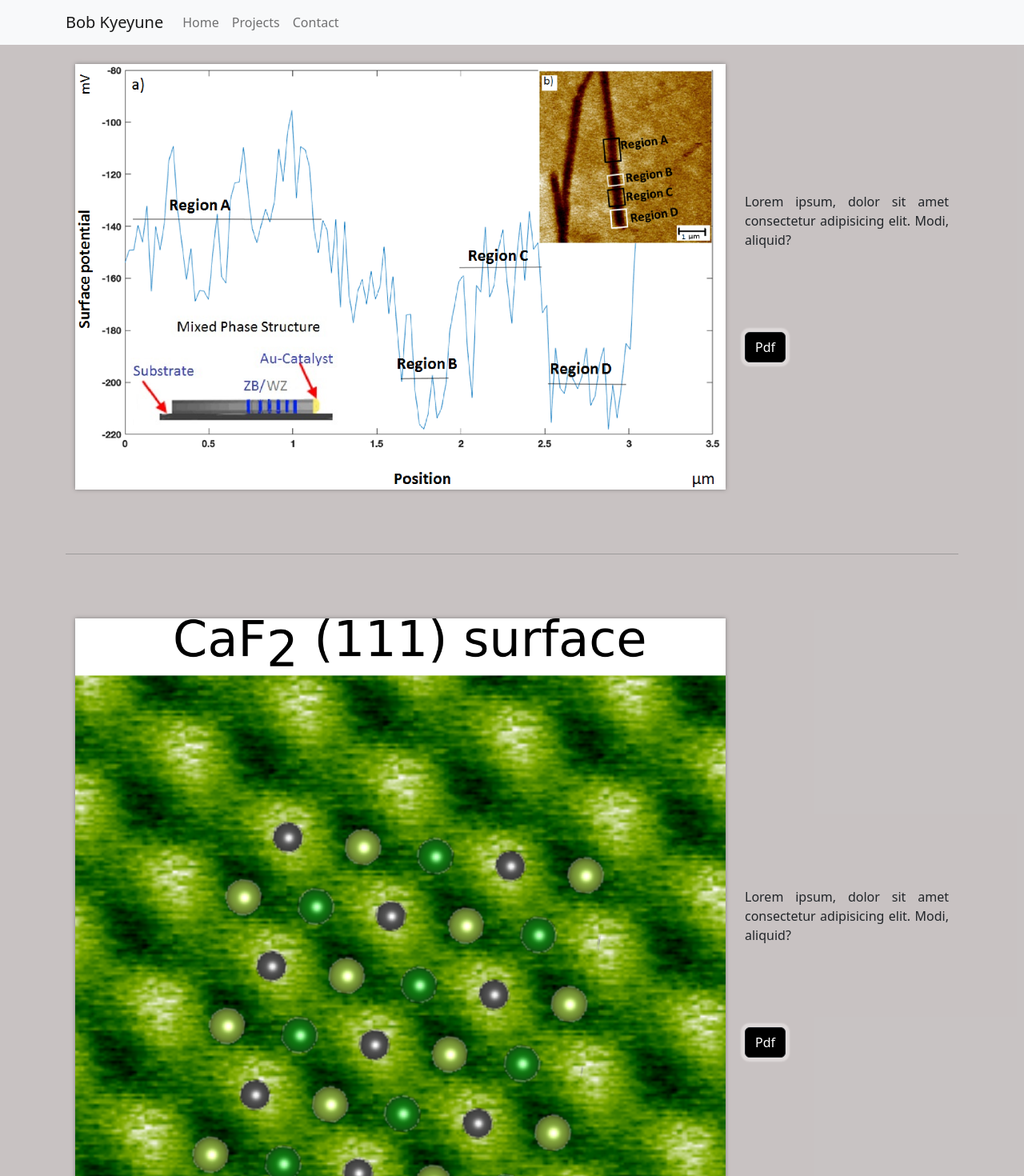
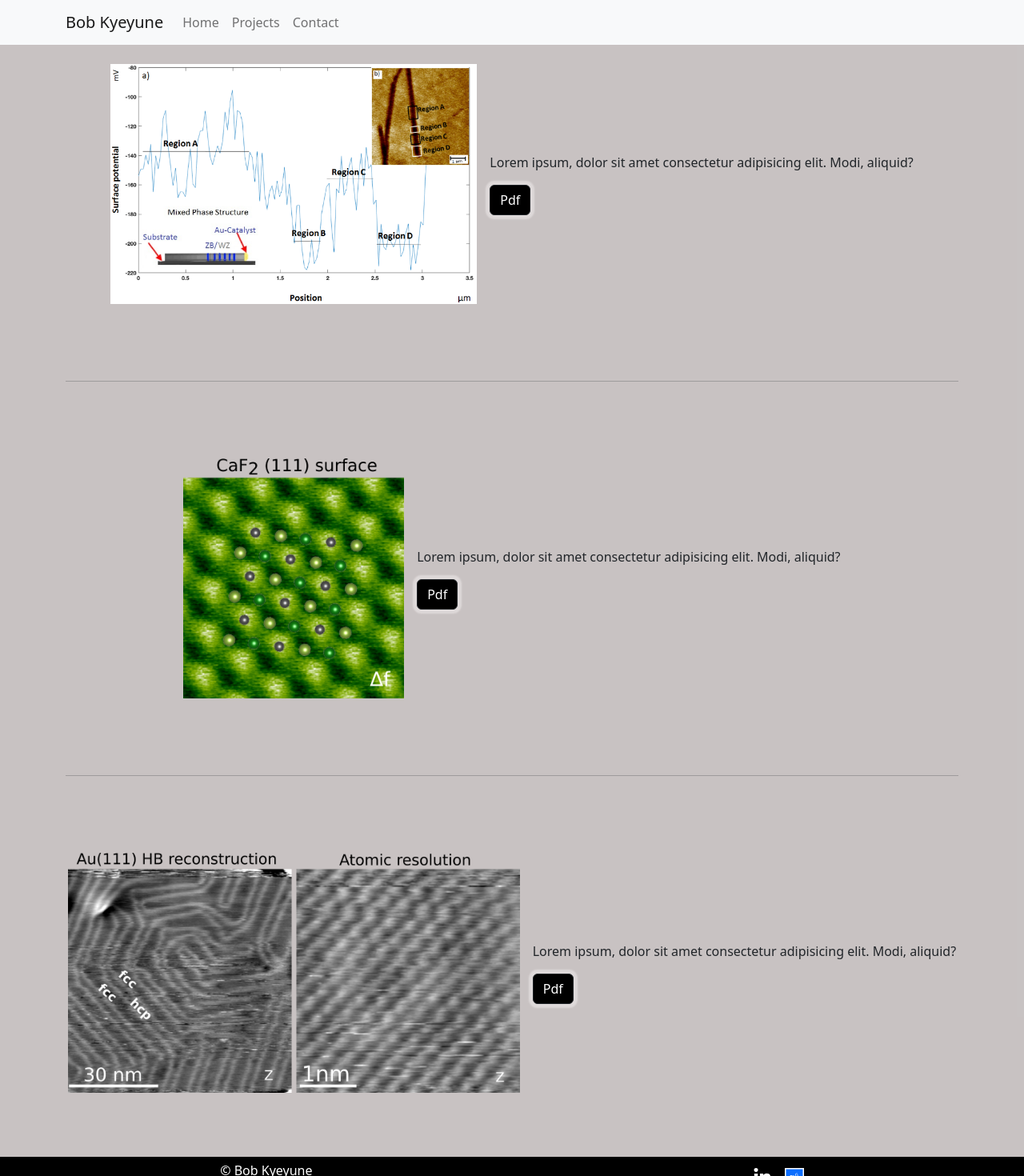
Before and after one commit to Nkeni/Bob-react-portfolio, a React (Create React App) app: page /Bob-react-portfolio/projects in a window 1280 px wide. Shown: the top 1470 px of the page at 80% size. Built offline with nearby package versions, Linux system fonts and the light colour scheme.

Commit message:
images adjusted

```diff
--- a/src/MainComponent/About/About.jsx
+++ b/src/MainComponent/About/About.jsx
@@ -1,5 +1,6 @@
 import "./About.scss";
 import { Container, Row, Col } from "react-bootstrap";
+import lab from "../../images/lab.jpg";
 
 function About() {
   return (
@@ -22,7 +23,9 @@ function About() {
             sint labore.
           </p>
         </Col>
-        <Col sm={5} className="about-pic"></Col>
+        <Col sm={5} className="about-pic">
+          <img src={lab} alt="lab" />
+        </Col>
       </Row>
     </Container>
   );
--- a/src/MainComponent/About/About.scss
+++ b/src/MainComponent/About/About.scss
@@ -1,26 +1,23 @@
 .about-wrapper {
-  background-color: rgba(165, 162, 162, 0.854);
   border-radius: 0.3rem;
   margin-bottom: 4rem;
   .about1 {
-    height: 500px;
+    height: 600px;
     padding: 1rem;
 
     .about-intro {
-      display: flex;
-      justify-content: space-around;
-      flex-direction: column;
       text-align: justify;
-
-      border-radius: 0.3rem;
     }
 
     .about-pic {
-      background-image: url(../../images/lab.jpg);
-      background-position: bottom;
-      background-repeat: no-repeat;
-      background-size: cover;
-      border-radius: 0.3rem;
+      display: flex;
+      justify-content: center;
+      align-items: center;
+
+      img {
+        height: auto;
+        max-width: 100%;
+      }
     }
   }
 }
--- a/src/MainComponent/Home/Home.jsx
+++ b/src/MainComponent/Home/Home.jsx
@@ -23,7 +23,7 @@ function Home() {
       <Row>
         <Card className="text-center my-5">
           <Card.Body>
-            <h2>Who am I?</h2>
+            <h2>About me</h2>
           </Card.Body>
         </Card>
       </Row>
--- a/src/MainComponent/Projects/Projects.jsx
+++ b/src/MainComponent/Projects/Projects.jsx
@@ -8,14 +8,11 @@ import paper1 from "../../../src/publication1.pdf";
 function Projects() {
   return (
     <Container>
-      <Row className="projects">
-        <Col sm={9}>
+      <Row>
+        <Col className="project1" sm={12}>
           <div className="project-pic">
             <img src={pic} alt="paper1" />
           </div>
-        </Col>
-        <Col sm={3}>
-          {" "}
           <div className="description">
             <p>
               Lorem ipsum, dolor sit amet consectetur adipisicing elit. Modi,
@@ -31,14 +28,11 @@ function Projects() {
         </Col>
       </Row>
       <hr />
-      <Row className="projects">
-        <Col sm={9}>
+      <Row>
+        <Col className="project1" sm={12}>
           <div className="project-pic">
             <img src={pic1} alt="paper2" />
           </div>
-        </Col>
-        <Col sm={3}>
-          {" "}
           <div className="description">
             <p>
               Lorem ipsum, dolor sit amet consectetur adipisicing elit. Modi,
@@ -52,14 +46,12 @@ function Projects() {
         </Col>
       </Row>
       <hr />
-      <Row className="projects">
-        <Col sm={9}>
+      <Row>
+        <Col className="project1" sm={12}>
           <div className="project-pic">
             <img src={pic2} alt="paper2" />
           </div>
-        </Col>
-        <Col sm={3}>
-          {" "}
+
           <div className="description">
             <p>
               Lorem ipsum, dolor sit amet consectetur adipisicing elit. Modi,
--- a/src/MainComponent/Projects/Projects.scss
+++ b/src/MainComponent/Projects/Projects.scss
@@ -1,30 +1,18 @@
 .container {
-  .projects {
+  .project1 {
     margin: 5rem 0;
-    height: auto;
     display: flex;
     justify-content: center;
     align-items: center;
-
-    .project-pic {
-      background-color: white;
-      box-shadow: 0 0 5px rgb(130, 127, 127);
-      img {
-        width: auto;
-        height: auto;
-        max-width: 100%;
-      }
+    flex-wrap: wrap;
+    img {
+      width: auto;
+      height: 300px;
+      max-width: 100%;
     }
 
     .description {
-      display: flex;
-      flex-direction: column;
-      justify-content: space-around;
-      height: 300px;
-
-      p {
-        text-align: justify;
-      }
+      margin-left: 1rem;
     }
   }
 }
```
